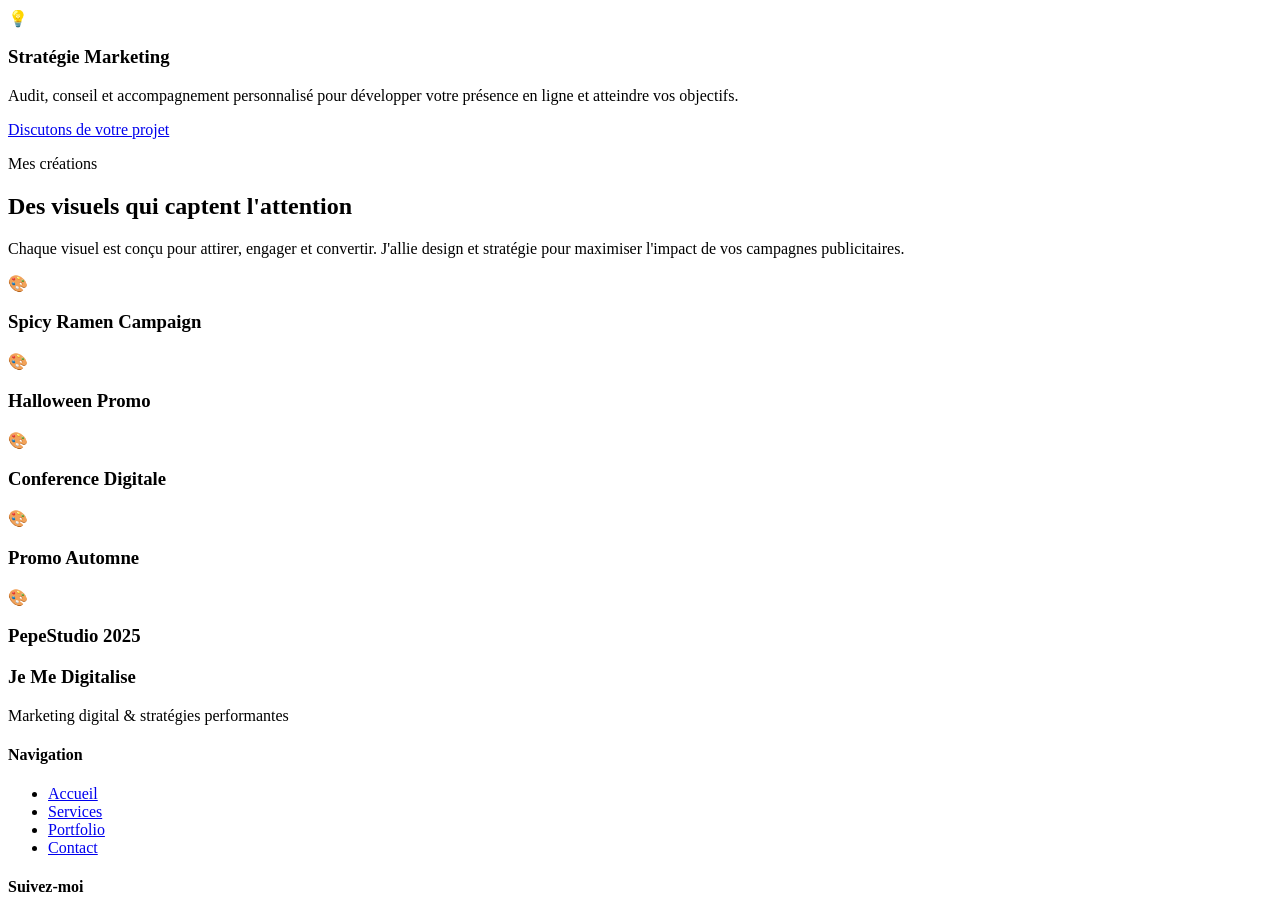
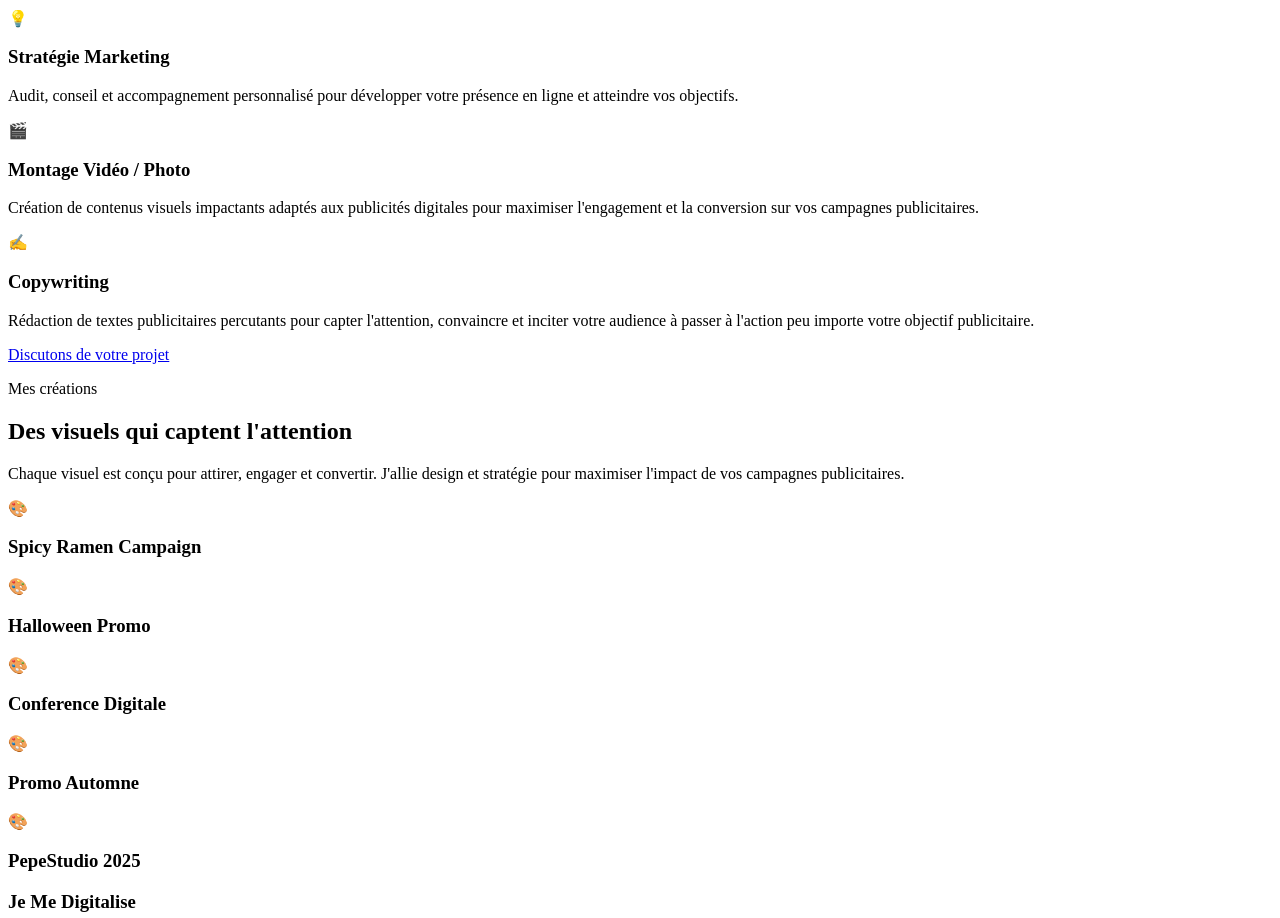
Before and after one commit to zionnix/jmd-remake, a React (Vite) app: page / in a window 1280 px wide. Shown: the part 1300-2218 px from the top of the page. Built offline with nearby package versions, Linux system fonts and the light colour scheme; the HTML template or start-up script is replaced by a standard one.

Commit message:
Add Montage Video/Photo and Copywriting services

```diff
--- a/src/components/Services.jsx
+++ b/src/components/Services.jsx
@@ -22,6 +22,16 @@ const servicesData = [
     icon: '💡',
     title: 'Stratégie Marketing',
     description: 'Audit, conseil et accompagnement personnalisé pour développer votre présence en ligne et atteindre vos objectifs.'
+  },
+  {
+    icon: '🎬',
+    title: 'Montage Vidéo / Photo',
+    description: 'Création de contenus visuels impactants adaptés aux publicités digitales pour maximiser l\'engagement et la conversion sur vos campagnes publicitaires.'
+  },
+  {
+    icon: '✍️',
+    title: 'Copywriting',
+    description: 'Rédaction de textes publicitaires percutants pour capter l\'attention, convaincre et inciter votre audience à passer à l\'action peu importe votre objectif publicitaire.'
   }
 ];
 
```
